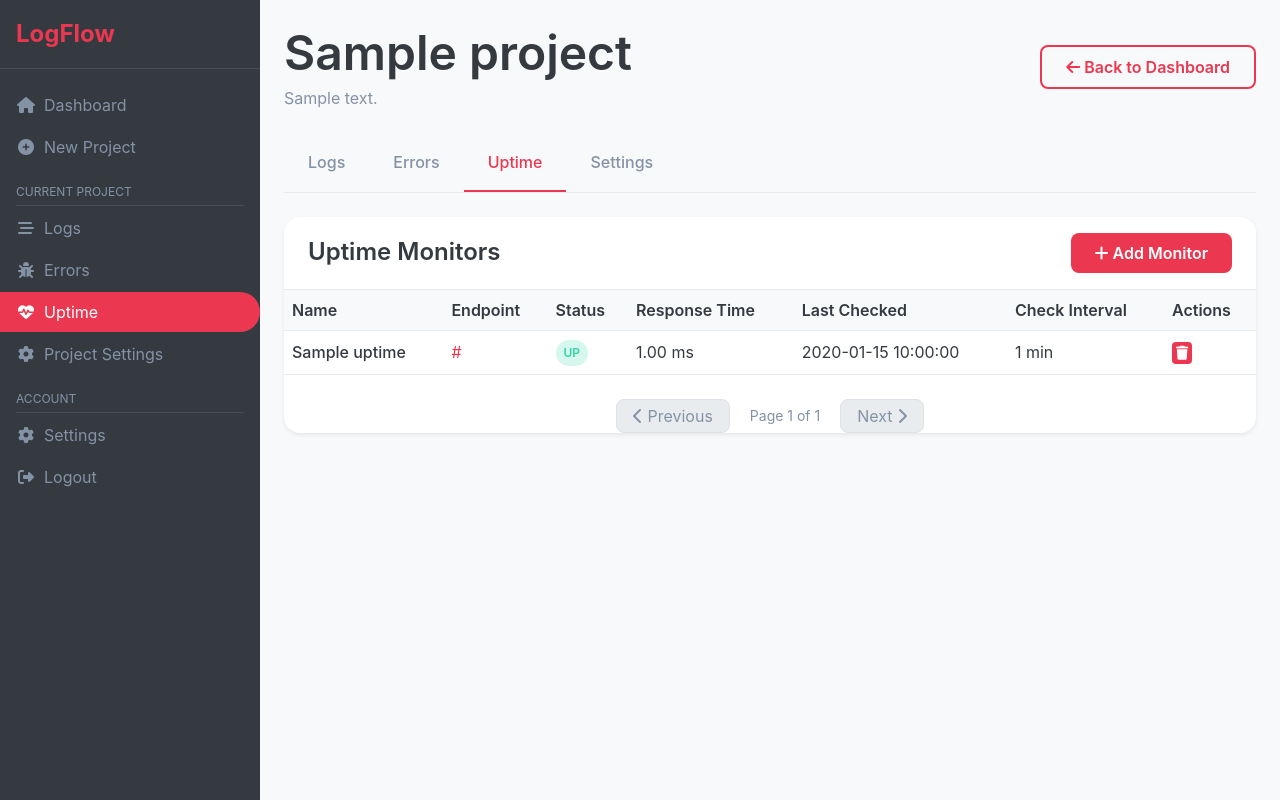
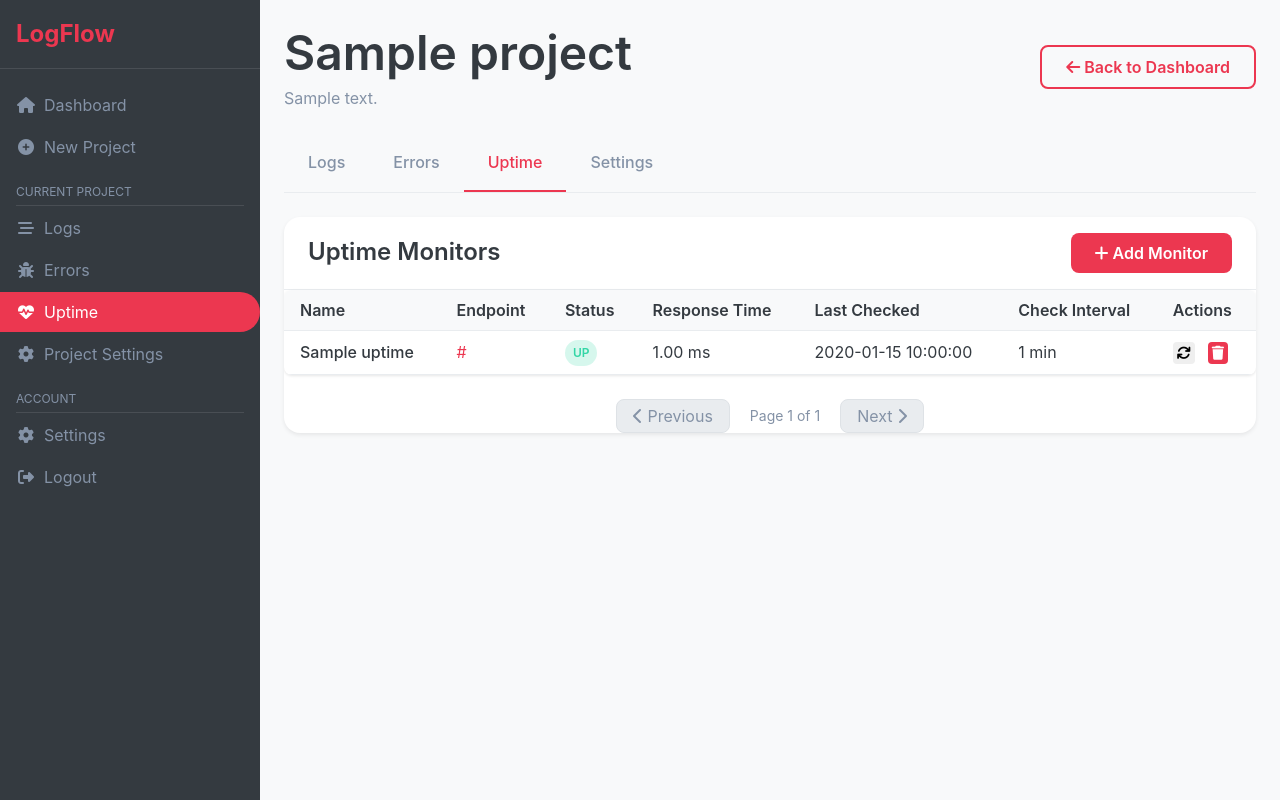
Before and after one commit to EthanJCanterbury/Logflow, a Flask app: page /projects/1/uptime in a window 1280 px wide. Run offline with Flask 3, Linux system fonts and the light colour scheme; the visitor is signed in with stand-in values (Sample User, id 1); tables that the repository leaves empty hold one stand-in row (values such as "Sample post").

Commit message:
Assistant checkpoint: Added manual ping button and improved uptime styling
Assistant generated file changes:
- templates/project_uptime.html: Improve styling and add manual ping button, Update page layout to match design
- static/css/style.css: Add styling for uptime monitoring page, Add action buttons styling
- templates/new_uptime.html: Improve layout of Add Uptime Monitor form
- main.py: Add manual ping endpoint for uptime monitors

---

User prompt:

Fix spacing and styling.

also add a manual ping button

Replit-Commit-Author: Assistant
Replit-Commit-Session-Id: 002aed14-85d6-4cba-be81-a8095645a2ee

```diff
--- a/main.py
+++ b/main.py
@@ -476,6 +476,95 @@ def new_uptime(project_id):
 
     return render_template('new_uptime.html', project=project)
 
+@app.route('/projects/<int:project_id>/uptime/<int:uptime_id>/ping', methods=['POST'])
+@login_required
+def ping_uptime(project_id, uptime_id):
+    project = Project.query.get_or_404(project_id)
+    uptime = Uptime.query.get_or_404(uptime_id)
+
+    # Ensure the user owns this project and the uptime belongs to the project
+    if project.user_id != session['user_id'] or uptime.project_id != project.id:
+        flash('You do not have access to this resource')
+        return redirect(url_for('dashboard'))
+
+    # Manually check this uptime monitor
+    try:
+        import requests
+        from datetime import datetime
+
+        # Make request to endpoint and measure response time
+        start_time = datetime.utcnow()
+        response = requests.get(uptime.endpoint_url, timeout=10)
+        end_time = datetime.utcnow()
+
+        # Calculate response time in milliseconds
+        response_time = (end_time - start_time).total_seconds() * 1000
+
+        # Update monitor status
+        uptime.last_checked = datetime.utcnow()
+        uptime.last_status = response.status_code < 400
+        uptime.response_time = response_time
+
+        # Create a log entry for this check
+        status_text = "UP" if uptime.last_status else "DOWN"
+        log = Log(
+            message=f"Manual uptime check: {uptime.name} is {status_text} (HTTP {response.status_code}, {response_time:.2f}ms)",
+            level="INFO" if uptime.last_status else "ERROR",
+            source="uptime-monitor",
+            project_id=project.id
+        )
+        db.session.add(log)
+
+        # If down, create an error
+        if not uptime.last_status:
+            error = Error(
+                message=f"Endpoint {uptime.name} is DOWN",
+                type="UptimeError",
+                source="uptime-monitor",
+                meta_data=json.dumps({
+                    "endpoint": uptime.endpoint_url,
+                    "status_code": response.status_code,
+                    "response_time": response_time
+                }),
+                project_id=project.id
+            )
+            db.session.add(error)
+
+        db.session.commit()
+        flash(f'Monitor pinged successfully. Status: {status_text}')
+    except Exception as e:
+        # Handle connection errors
+        uptime.last_checked = datetime.utcnow()
+        uptime.last_status = False
+        uptime.response_time = None
+
+        # Log the error
+        log = Log(
+            message=f"Manual uptime check failed: {uptime.name} - {str(e)}",
+            level="ERROR",
+            source="uptime-monitor",
+            project_id=project.id
+        )
+        db.session.add(log)
+
+        # Create an error
+        error = Error(
+            message=f"Failed to check endpoint {uptime.name}",
+            type="UptimeConnectionError",
+            source="uptime-monitor",
+            meta_data=json.dumps({
+                "endpoint": uptime.endpoint_url,
+                "error": str(e)
+            }),
+            project_id=project.id
+        )
+        db.session.add(error)
+
+        db.session.commit()
+        flash(f'Monitor ping failed: {str(e)}')
+
+    return redirect(url_for('project_uptime', project_id=project_id))
+
 @app.route('/projects/<int:project_id>/uptime/<int:uptime_id>/delete', methods=['POST'])
 @login_required
 def delete_uptime(project_id, uptime_id):
--- a/static/css/style.css
+++ b/static/css/style.css
@@ -1059,11 +1059,14 @@ a:hover {
     width: 100%;
     border-collapse: collapse;
     margin-bottom: var(--spacing-md);
+    box-shadow: 0 1px 3px rgba(0, 0, 0, 0.1);
+    border-radius: var(--radius-md);
+    overflow: hidden;
 }
 
 .uptime-table th,
 .uptime-table td {
-    padding: var(--spacing-sm);
+    padding: var(--spacing-sm) var(--spacing-md);
     text-align: left;
     border-bottom: 1px solid var(--light-gray);
 }
@@ -1072,6 +1075,7 @@ a:hover {
     font-weight: 600;
     color: var(--dark);
     background-color: var(--light);
+    white-space: nowrap;
 }
 
 .status-badge {
@@ -1100,6 +1104,13 @@ a:hover {
 
 .inline-form {
     display: inline;
+    margin-right: 5px;
+}
+
+.action-buttons {
+    display: flex;
+    align-items: center;
+    gap: 8px;
 }
 
 .uptime-name {
--- a/templates/project_uptime.html
+++ b/templates/project_uptime.html
@@ -174,11 +174,18 @@
                                             {{ uptime.check_interval }} min
                                         </td>
                                         <td class="uptime-actions">
-                                            <form method="POST" action="{{ url_for('delete_uptime', project_id=project.id, uptime_id=uptime.id) }}" class="inline-form">
-                                                <button type="submit" class="btn btn-icon btn-sm btn-danger" onclick="return confirm('Are you sure you want to delete this monitor?');">
-                                                    <i class="fas fa-trash"></i>
-                                                </button>
-                                            </form>
+                                            <div class="action-buttons">
+                                                <form method="POST" action="{{ url_for('ping_uptime', project_id=project.id, uptime_id=uptime.id) }}" class="inline-form">
+                                                    <button type="submit" class="btn btn-icon btn-sm" title="Ping now">
+                                                        <i class="fas fa-sync"></i>
+                                                    </button>
+                                                </form>
+                                                <form method="POST" action="{{ url_for('delete_uptime', project_id=project.id, uptime_id=uptime.id) }}" class="inline-form">
+                                                    <button type="submit" class="btn btn-icon btn-sm btn-danger" onclick="return confirm('Are you sure you want to delete this monitor?');">
+                                                        <i class="fas fa-trash"></i>
+                                                    </button>
+                                                </form>
+                                            </div>
                                         </td>
                                     </tr>
                                 {% endfor %}
```
